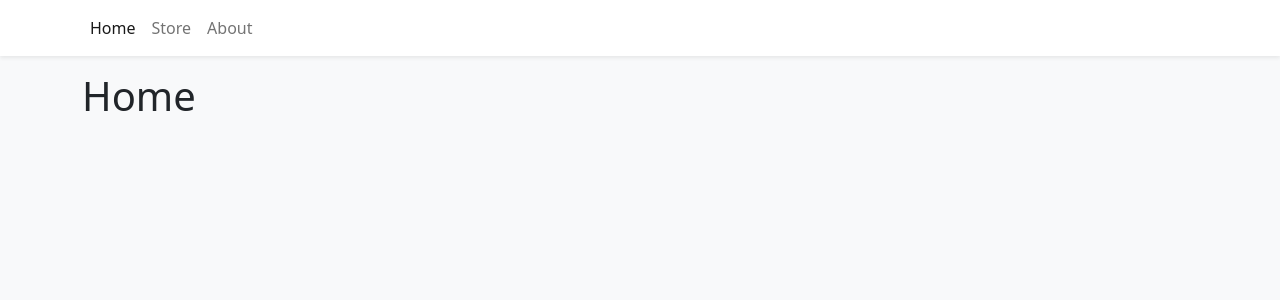
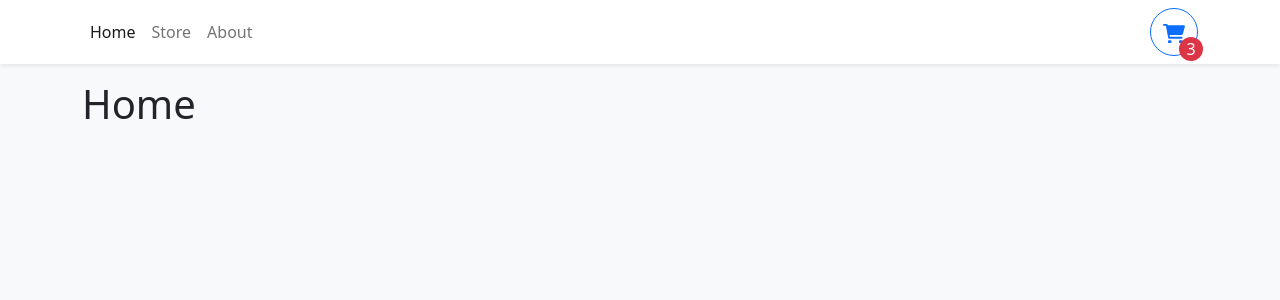
Before and after one commit to SamuelNjenga/festive-quality-cart, a React (Vite) app: page / in a window 1280 px wide. Shown: the top 300 px of the page. Built offline with nearby package versions, Linux system fonts and the light colour scheme.

Commit message:
feat: modify Navbar.tsx and include a button badge component for the cart items number

```diff
--- a/src/components/Navbar.tsx
+++ b/src/components/Navbar.tsx
@@ -1,10 +1,10 @@
-import { Container, Nav, Navbar as NavbarBs } from "react-bootstrap";
+import { Button, Container, Nav, Navbar as NavbarBs } from "react-bootstrap";
 import { NavLink } from "react-router-dom";
 export function Navbar() {
   return (
-    <NavbarBs className="bg-white shadow-sm mb-3">
+    <NavbarBs sticky="top" className="bg-white shadow-sm mb-3">
       <Container>
-        <Nav>
+        <Nav className="me-auto">
           <Nav.Link to="/" as={NavLink}>
             Home
           </Nav.Link>
@@ -15,6 +15,33 @@
             About
           </Nav.Link>
         </Nav>
+        <Button
+          style={{ width: "3rem", height: "3rem", position: "relative" }}
+          variant="outline-primary"
+          className="rounded-circle"
+        >
+          <svg
+            xmlns="http://www.w3.org/2000/svg"
+            viewBox="0 0 576 512"
+            fill="currentColor"
+          >
+            <path d="M96 0C107.5 0 117.4 8.19 119.6 19.51L121.1 32H541.8C562.1 32 578.3 52.25 572.6 72.66L518.6 264.7C514.7 278.5 502.1 288 487.8 288H170.7L179.9 336H488C501.3 336 512 346.7 512 360C512 373.3 501.3 384 488 384H159.1C148.5 384 138.6 375.8 136.4 364.5L76.14 48H24C10.75 48 0 37.25 0 24C0 10.75 10.75 0 24 0H96zM128 464C128 437.5 149.5 416 176 416C202.5 416 224 437.5 224 464C224 490.5 202.5 512 176 512C149.5 512 128 490.5 128 464zM512 464C512 490.5 490.5 512 464 512C437.5 512 416 490.5 416 464C416 437.5 437.5 416 464 416C490.5 416 512 437.5 512 464z" />
+          </svg>
+          <div
+            className="rounded-circle bg-danger d-flex justify-content-center align-items-center"
+            style={{
+              color: "white",
+              width: "1.5rem",
+              height: "1.5rem",
+              position: "absolute",
+              right: 0,
+              bottom: 0,
+              transform: "translate(25%,25%)",
+            }}
+          >
+            3
+          </div>
+        </Button>
       </Container>
     </NavbarBs>
   );
```
